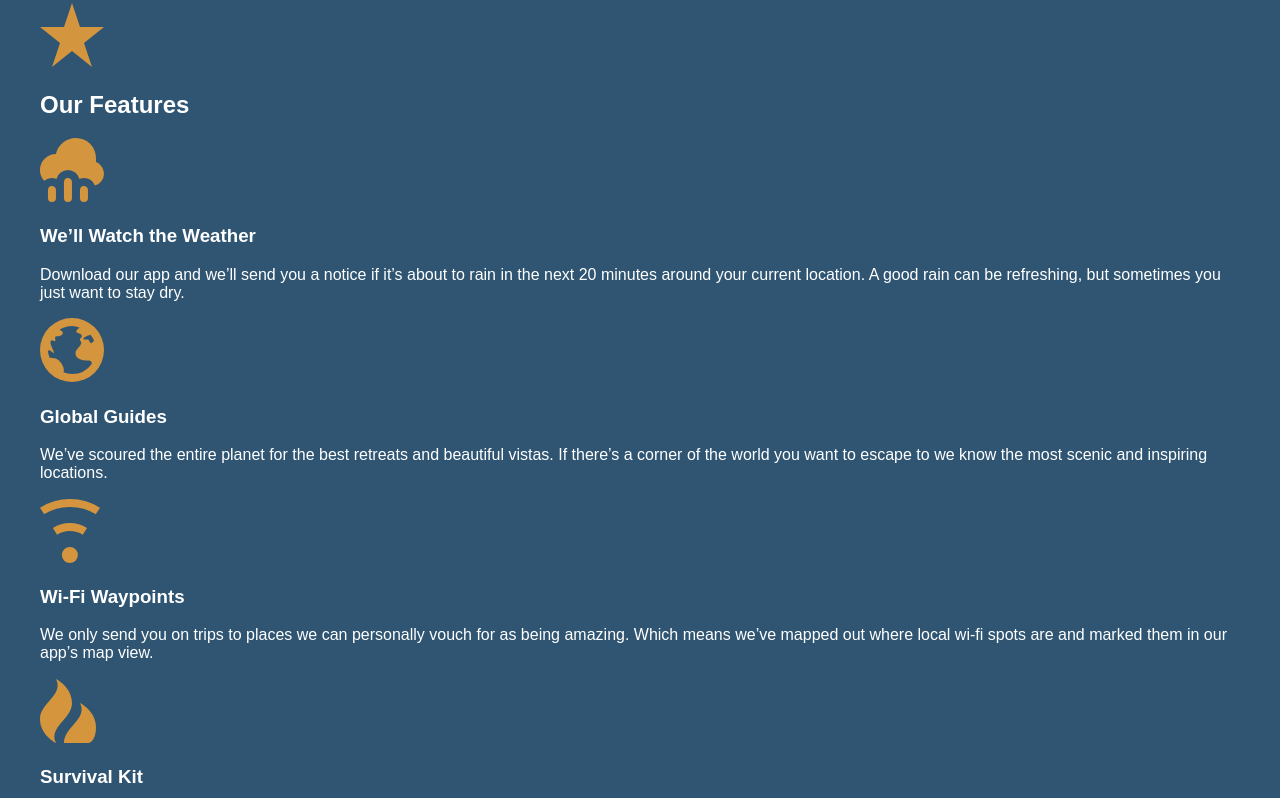
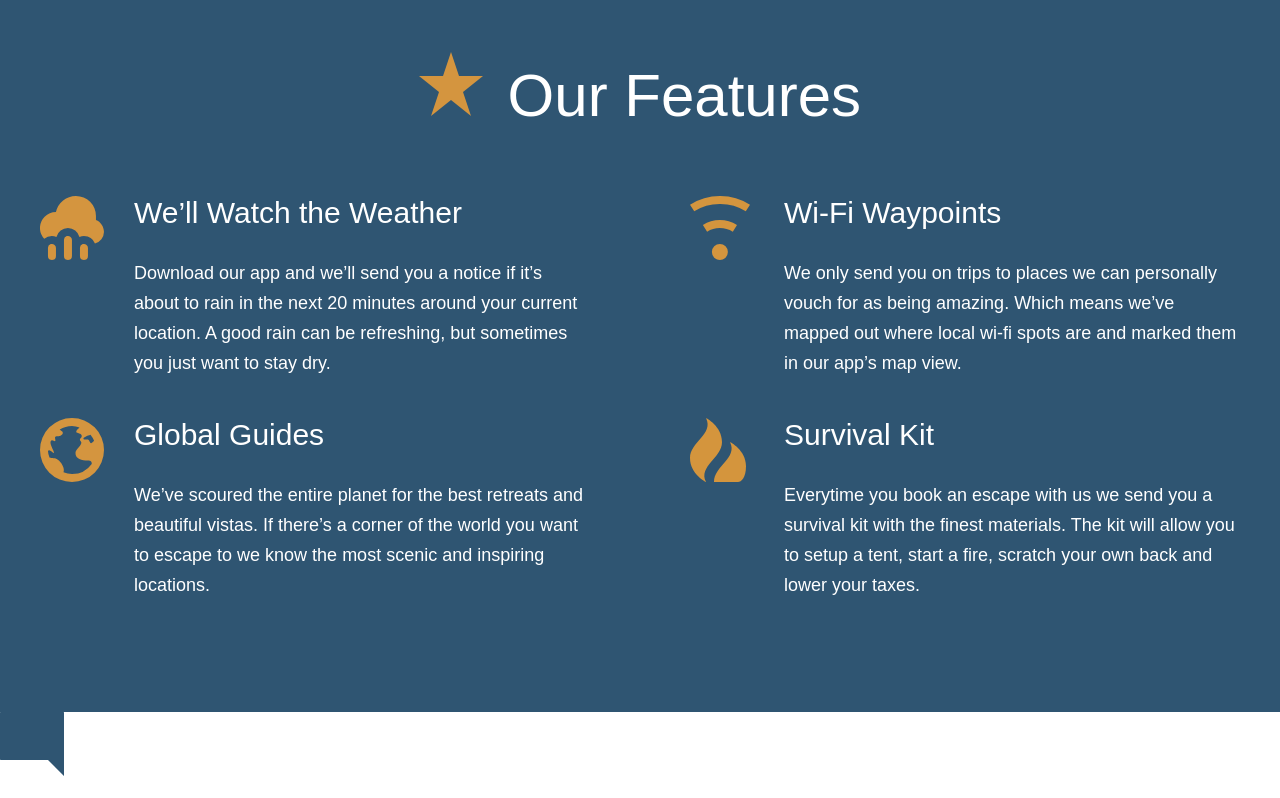
Before and after one commit to geraldokandonga/travel-site, a website: page app/index.html in a window 1280 px wide. Shown: the part 2282-3080 px from the top of the page. Drawn offline with Linux system fonts and the light colour scheme.

Commit message:
Completed the our feature section

```diff
--- /dev/null
+++ b/app/assets/styles/modules/_feature-item.css
@@ -0,0 +1,32 @@
+.feature-item {
+	position: relative;
+	margin-bottom: 2.5rem;
+
+	@mixin atSmall {
+		padding-left: 94px;
+	}
+
+
+	&__icon {
+		display: block;
+		margin: 0 auto;
+		@mixin atSmall {
+			position: absolute;
+			left: 0;
+		}
+	}
+
+	&__title {
+		font-size: 1.6rem;
+		font-weight: 300;
+		margin-top: .7em;
+		margin-bottom: .8rem;
+		text-align: center;
+
+		@mixin atSmall {
+			text-align: left;
+			margin-top: 1rem;
+			font-size: 1.875rem;
+		}
+	}
+}
--- a/app/assets/styles/modules/_row.css
+++ b/app/assets/styles/modules/_row.css
@@ -1,5 +1,4 @@
 .row {
-
 
   @mixin clearfix;
 
@@ -7,8 +6,16 @@
     margin-right: -65px;
   }
 
+  &--gutters-large {
+    margin-right: -100px;
+  }
+
   &--gutters > div {
     padding-right: 65px;
+  }
+
+  &--gutters-large > div {
+    padding-right: 100px;
   }
 
   &__b-margin-until-medium {
@@ -30,6 +37,11 @@
       width: 37%;
     }
 
+    &__medium-6 {
+      float: left;
+      width: 50%;
+    }
+
     &__medium-8 {
       float: left;
       width: 66.66%;
@@ -38,6 +50,7 @@
     &__medium-8--smaller {
       width: 63%;
     }
+  }
+
 
 }
-}
--- /dev/null
+++ b/app/assets/styles/modules/_section-title.css
@@ -0,0 +1,28 @@
+.section-title {
+  font-size: 2.55rem;
+  font-weight: 300;
+  text-align: center;
+
+  @mixin atSmall {
+    font-size: 3.75rem;
+  }
+
+  strong {
+    font-weight: 500;
+  }
+
+  &__icon {
+    display: block;
+    margin-left: auto;
+    margin-right: auto;
+    margin-bottom: .6rem;
+
+    @mixin atSmall {
+      margin-right: .5rem;
+      margin-left: 0;
+      margin-bottom: 0;
+      display: inline-block;
+    }
+  }
+
+}
--- a/app/assets/styles/styles.css
+++ b/app/assets/styles/styles.css
@@ -9,3 +9,5 @@
 @import "modules/_headline";
 @import "modules/_row";
 @import "modules/_generic-content-container";
+@import "modules/_section-title";
+@import "modules/_feature-item";
--- a/app/index.html
+++ b/app/index.html
@@ -65,21 +65,38 @@
     </div>
   <div id="features" class="page-section page-section--blue">
     <div class="wrapper">
-        <img src="assets/images/icons/star.svg">
-        <h2>Our Features</h2>
+      <h2 class="section-title"><img class="section-title__icon" src="assets/images/icons/star.svg"> Our <strong>Features</strong></h2>
 
-        <img src="assets/images/icons/rain.svg">
-        <h3>We&rsquo;ll Watch the Weather</h3>
+      <div class="row row--gutters-large generic-content-container">
+        <div class="row__medium-6">
+          <div class="feature-item">
+            <img class="feature-item__icon" src="assets/images/icons/rain.svg">
+            <h3 class="feature-item__title">We&rsquo;ll Watch the Weather</h3>
             <p>Download our app and we&rsquo;ll send you a notice if it&rsquo;s about to rain in the next 20 minutes around your current location. A good rain can be refreshing, but sometimes you just want to stay dry.</p>
-        <img src="assets/images/icons/globe.svg">
-        <h3>Global Guides</h3>
+          </div>
+
+          <div class="feature-item">
+            <img class="feature-item__icon" src="assets/images/icons/globe.svg">
+            <h3 class="feature-item__title">Global Guides</h3>
             <p>We&rsquo;ve scoured the entire planet for the best retreats and beautiful vistas. If there&rsquo;s a corner of the world you want to escape to we know the most scenic and inspiring locations.</p>
-        <img src="assets/images/icons/wifi.svg">
-        <h3>Wi-Fi Waypoints</h3>
+          </div>
+        </div>
+
+        <div class="row__medium-6">
+          <div class="feature-item">
+            <img class="feature-item__icon" src="assets/images/icons/wifi.svg">
+            <h3 class="feature-item__title">Wi-Fi Waypoints</h3>
             <p>We only send you on trips to places we can personally vouch for as being amazing. Which means we&rsquo;ve mapped out where local wi-fi spots are and marked them in our app&rsquo;s map view.</p>
-        <img src="assets/images/icons/fire.svg">
-        <h3>Survival Kit</h3>
+          </div>
+
+          <div class="feature-item">
+            <img class="feature-item__icon" src="assets/images/icons/fire.svg">
+            <h3 class="feature-item__title">Survival Kit</h3>
             <p>Everytime you book an escape with us we send you a survival kit with the finest materials. The kit will allow you to setup a tent, start a fire, scratch your own back and lower your taxes.</p>
+          </div>
+        </div>
+
+      </div>
     </div>
   </div>
     <!-- Testimonial start here -->
--- a/app/temp/styles/styles.css
+++ b/app/temp/styles/styles.css
@@ -569,8 +569,16 @@ a {
     margin-right: -65px;
   }
 
+.row--gutters-large {
+    margin-right: -100px;
+  }
+
 .row--gutters > div {
     padding-right: 65px;
+  }
+
+.row--gutters-large > div {
+    padding-right: 100px;
   }
 
 .row__b-margin-until-medium {
@@ -590,6 +598,11 @@ a {
 
     .row__medium-4--larger {
       width: 37%;
+    }
+
+    .row__medium-6 {
+      float: left;
+      width: 50%;
     }
 
     .row__medium-8 {
@@ -617,3 +630,81 @@ a {
 .generic-content-container p a {
 		font-weight: 700;
 	}
+
+.section-title {
+  font-size: 2.55rem;
+  font-weight: 300;
+  text-align: center;
+
+}
+
+@media (min-width: 530px) {
+
+.section-title {
+    font-size: 3.75rem
+
+}
+	}
+
+.section-title strong {
+    font-weight: 500;
+  }
+
+.section-title__icon {
+    display: block;
+    margin-left: auto;
+    margin-right: auto;
+    margin-bottom: .6rem;
+  }
+
+@media (min-width: 530px) {
+
+.section-title__icon {
+      margin-right: .5rem;
+      margin-left: 0;
+      margin-bottom: 0;
+      display: inline-block
+  }
+	}
+
+.feature-item {
+	position: relative;
+	margin-bottom: 2.5rem;
+}
+
+@media (min-width: 530px) {
+
+.feature-item {
+		padding-left: 94px
+}
+	}
+
+.feature-item__icon {
+		display: block;
+		margin: 0 auto;
+	}
+
+@media (min-width: 530px) {
+
+.feature-item__icon {
+			position: absolute;
+			left: 0
+	}
+	}
+
+.feature-item__title {
+		font-size: 1.6rem;
+		font-weight: 300;
+		margin-top: .7em;
+		margin-bottom: .8rem;
+		text-align: center;
+	}
+
+@media (min-width: 530px) {
+
+.feature-item__title {
+			text-align: left;
+			margin-top: 1rem;
+			font-size: 1.875rem
+	}
+	}
```
Lines whose indentation alone changed are shown as unchanged.
